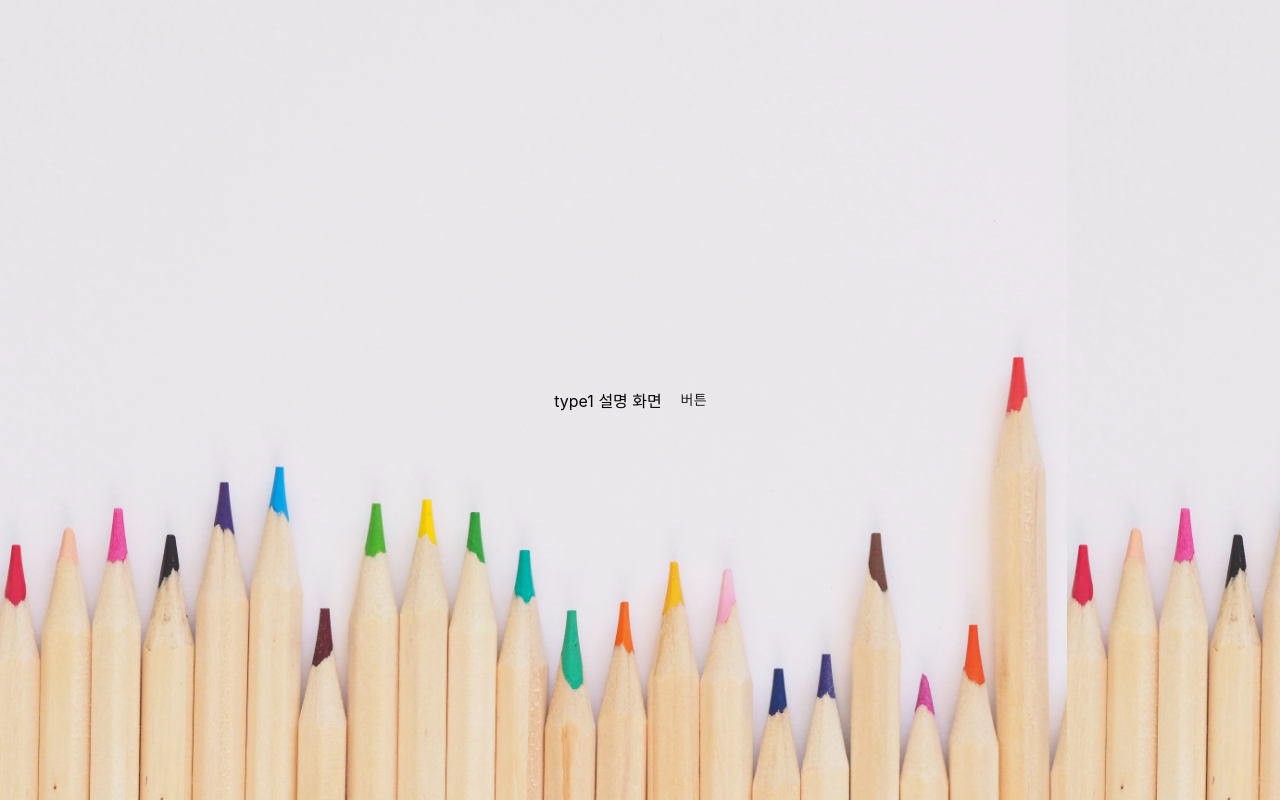
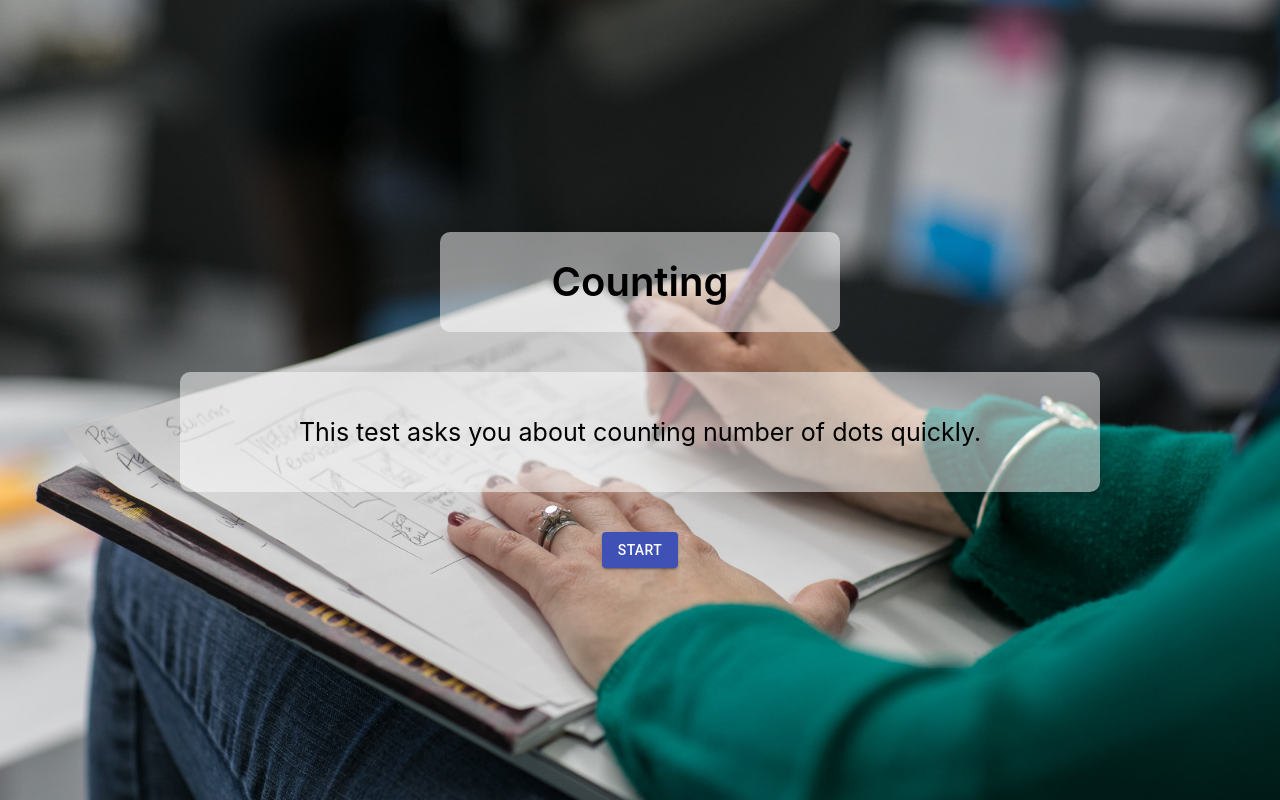
Before and after one commit to rkd8923/dyscalculia, a React (Create React App) app: page /test in a window 1280 px wide. Built offline with nearby package versions, Linux system fonts and the light colour scheme.

Commit message:
description && title

```diff
--- a/src/components/ProblemLayoutV2.jsx
+++ b/src/components/ProblemLayoutV2.jsx
@@ -1,5 +1,5 @@
 import bg from "assets/images/background/exam.jpg";
-import React, { useEffect, useMemo, useState } from "react";
+import React, { useMemo, useState } from "react";
 import { useDispatch } from "react-redux";
 import { setResult } from "store/test";
 import styled from "styled-components";
@@ -13,28 +13,37 @@ import CountingDots from "./problems/CountingDots";
 import Memorization from "./problems/Memorization";
 import SubSquares from "./problems/SubSquares";
 
-function ProblemLayoutV2({ type, count, next }) {
+function ProblemLayoutV2({ type, count, next, allCount }) {
   const dispatch = useDispatch();
   const [answer, setAnswer] = useState("");
   const [inputAnswer, setInputAnswer] = useState("");
+  const [title, setTitle] = useState("");
 
   const ProblemComponent = useMemo(() => {
     if (count < 0) return null;
     const problemComponents = {
       type1: [
-        <CountingDots colorCount={1} setAnswer={setAnswer} />,
-        <CountingDots colorCount={2} setAnswer={setAnswer} />,
+        <CountingDots
+          colorCount={1}
+          setAnswer={setAnswer}
+          setTitle={setTitle}
+        />,
+        <CountingDots
+          colorCount={2}
+          setAnswer={setAnswer}
+          setTitle={setTitle}
+        />,
       ],
       type2: [
-        <ComparisonDots setAnswer={setAnswer} />,
-        <ComparisonNumbers setAnswer={setAnswer} />,
+        <ComparisonDots setAnswer={setAnswer} setTitle={setTitle} />,
+        <ComparisonNumbers setAnswer={setAnswer} setTitle={setTitle} />,
       ],
       type3: [
-        <AddDots setAnswer={setAnswer} />,
-        <AddSquares setAnswer={setAnswer} />,
-        <SubSquares setAnswer={setAnswer} />,
+        <AddDots setAnswer={setAnswer} setTitle={setTitle} />,
+        <AddSquares setAnswer={setAnswer} setTitle={setTitle} />,
+        <SubSquares setAnswer={setAnswer} setTitle={setTitle} />,
       ],
-      type4: [<Memorization setAnswer={setAnswer} />],
+      type4: [<Memorization setAnswer={setAnswer} setTitle={setTitle} />],
     };
     const componentNumber = getRandomInt(0, problemComponents[type].length);
 
@@ -48,12 +57,9 @@ function ProblemLayoutV2({ type, count, next }) {
     next();
   }
 
-  useEffect(() => {
-    console.log(answer);
-  }, [answer]);
-
   return (
     <ProblemWrapper>
+      <Title>{allCount + ". " + title}</Title>
       <ProblemComponent />
       <AnswerInput
         inputAnswer={inputAnswer}
@@ -74,5 +80,10 @@ const ProblemWrapper = styled.div`
   width: 100%;
   height: 100vh;
   background-image: url(${bg});
-  background-size: contain;
+  background-size: cover;
 `;
+
+const Title = styled.span`
+  font-size: 40px;
+  font-weight: 600;
+`;
--- a/src/components/TypeDescription.jsx
+++ b/src/components/TypeDescription.jsx
@@ -1,22 +1,67 @@
 import { Button } from "@material-ui/core";
-import bg from "assets/images/background/exam.jpg";
+import bg from "assets/images/background/type-description.jpg";
 import React from "react";
 import styled from "styled-components";
+import { typeText1, typeText2, typeText3, typeText4 } from "utils/text";
 
 export default function TypeDescription({ type, next }) {
+  const title = {
+    type1: "Counting",
+    type2: "Comparison",
+    type3: "Arithmetic",
+    type4: "Memorization",
+  };
+  const text = {
+    type1: typeText1,
+    type2: typeText2,
+    type3: typeText3,
+    type4: typeText4,
+  };
   return (
     <ProblemWrapper>
-      <div>{type} 설명 화면</div>
-      <Button onClick={next}>버튼</Button>
+      <Title>{title[type]}</Title>
+      <Text>{text[type]}</Text>
+      <Button variant="contained" color="primary" onClick={next}>
+        start
+      </Button>
     </ProblemWrapper>
   );
 }
 const ProblemWrapper = styled.div`
   display: flex;
+  flex-direction: column;
   align-items: center;
   justify-content: center;
   width: 100%;
   height: 100vh;
   background-image: url(${bg});
-  background-size: contain;
+  background-size: cover;
 `;
+
+const Title = styled.span`
+  display: flex;
+  flex-direction: column;
+  align-items: center;
+  justify-content: center;
+  width: 400px;
+  height: 100px;
+  background-color: rgba(255, 255, 255, 0.5);
+  font-size: 40px;
+  font-weight: 600;
+  border-radius: 10px;
+  margin-bottom: 40px;
+`;
+
+const Text = styled.div`
+  display: flex;
+  flex-direction: column;
+  align-items: center;
+  justify-content: center;
+  width: 900px;
+  height: 100px;
+  background-color: rgba(255, 255, 255, 0.5);
+  font-size: 25px;
+  border-radius: 10px;
+  padding: 10px;
+  margin-bottom: 40px;
+`;
--- a/src/components/problems/AddDots.jsx
+++ b/src/components/problems/AddDots.jsx
@@ -3,16 +3,16 @@ import { Circle, Layer, Stage } from "react-konva";
 import styled from "styled-components";
 import { getRandomCoord, getRandomInt } from "utils/utils";
 
-export default function AddDots({ setAnswer }) {
+export default function AddDots({ setAnswer, setTitle }) {
   const [dotList1, setDotList1] = useState({});
   const [dotList2, setDotList2] = useState({});
 
   useEffect(() => {
-    if (!setAnswer) return;
+    if (!setAnswer || !setTitle) return;
     const number1 = getRandomInt(1, 9);
     const number2 = getRandomInt(1, 9);
+    setTitle("How many Dots?");
     setAnswer(number1 + number2);
-
     for (let i = 0; i < number1; i++) {
       const coord = getRandomCoord(300, 300, 15);
       const key = "blue" + i;
@@ -47,7 +47,7 @@ export default function AddDots({ setAnswer }) {
         ),
       }));
     }
-  }, [setAnswer]);
+  }, [setAnswer, setTitle]);
 
   return (
     <Container>
--- a/src/components/problems/AddSquares.jsx
+++ b/src/components/problems/AddSquares.jsx
@@ -3,18 +3,19 @@ import { Layer, Line, Rect, Stage, Text } from "react-konva";
 import styled from "styled-components";
 import { getRandomInt } from "utils/utils";
 
-export default function AddSquares({ setAnswer }) {
+export default function AddSquares({ setAnswer, setTitle }) {
   const [number1, setNumber1] = useState(0);
   const [number2, setNumber2] = useState(0);
 
   useEffect(() => {
-    if (!setAnswer) return;
+    if (!setAnswer || !setTitle) return;
     const n1 = getRandomInt(1, 9);
     const n2 = getRandomInt(1, 9);
+    setTitle("How many Dots?");
     setNumber1(n1);
     setNumber2(n2);
     setAnswer(n1 + n2);
-  }, [setAnswer]);
+  }, [setAnswer, setTitle]);
 
   const redRect = [
     { x: 330, y: 44, v: 1 <= number1 },
@@ -172,7 +173,7 @@ export default function AddSquares({ setAnswer }) {
               x={x}
               y={y}
               visible={v}
-              key={"react"}
+              key={"red" + x + y}
             />
           ))}
           {blueRect.map(({ x, y, v }) => (
@@ -183,7 +184,7 @@ export default function AddSquares({ setAnswer }) {
               x={x}
               y={y}
               visible={v}
-              key={"react"}
+              key={"blue" + x + y}
             />
           ))}
           {resultRect.map(({ x, y, v, c }) => (
--- a/src/components/problems/ComparisonDots.jsx
+++ b/src/components/problems/ComparisonDots.jsx
@@ -3,12 +3,14 @@ import { Circle, Layer, Stage } from "react-konva";
 import styled from "styled-components";
 import { getRandomCoord, getRandomInt } from "utils/utils";
 
-export default function ComparisonDots({ setAnswer }) {
+export default function ComparisonDots({ setAnswer, setTitle }) {
   const [dotList1, setDotList1] = useState({});
   const [dotList2, setDotList2] = useState({});
 
   useEffect(() => {
-    if (!setAnswer) return;
+    if (!setAnswer || !setTitle) return;
+    setTitle("Which one has more dots? Please enter 1 or 2.");
+
     const number1 = getRandomInt(2, 12);
     let number2 = getRandomInt(1, 12);
     number2 = number1 === number2 ? number1 - 1 : number2;
@@ -48,7 +50,7 @@ export default function ComparisonDots({ setAnswer }) {
         ),
       }));
     }
-  }, [setAnswer]);
+  }, [setAnswer, setTitle]);
 
   return (
     <Container>
--- a/src/components/problems/ComparisonNumbers.jsx
+++ b/src/components/problems/ComparisonNumbers.jsx
@@ -3,19 +3,20 @@ import { Layer, Stage, Text } from "react-konva";
 import styled from "styled-components";
 import { getRandomInt } from "utils/utils";
 
-export default function ComparisonNumbers({ setAnswer }) {
+export default function ComparisonNumbers({ setAnswer, setTitle }) {
   const [number1, setNumber1] = useState(0);
   const [number2, setNumber2] = useState(0);
 
   useEffect(() => {
-    if (!setAnswer) return;
+    if (!setAnswer || !setTitle) return;
+    setTitle("Which number is larger?");
     const n1 = getRandomInt(1, 10);
     let n2 = getRandomInt(0, 10);
     n2 = n1 === n2 ? n1 - 1 : n2;
     setNumber1(n1);
     setNumber2(n2);
     setAnswer(n1 > n2 ? n1 : n2);
-  }, [setAnswer]);
+  }, [setAnswer, setTitle]);
 
   return (
     <Wrapper>
--- a/src/components/problems/CountingDots.jsx
+++ b/src/components/problems/CountingDots.jsx
@@ -3,11 +3,12 @@ import { Circle, Layer, Stage } from "react-konva";
 import styled from "styled-components";
 import { getRandomCoord, getRandomInt } from "utils/utils";
 
-function CountingDots({ colorCount, setAnswer }) {
+function CountingDots({ colorCount, setAnswer, setTitle }) {
   const [dotList, setDotList] = useState({});
 
   useEffect(() => {
-    if (!colorCount || colorCount < 1 || !setAnswer) return;
+    if (!colorCount || colorCount < 1 || !setAnswer || !setTitle) return;
+    setTitle(`How many ${colorCount > 1 ? "blue" : ""} DOTS are there?`);
     const colorList = ["blue", "red", "green"];
     for (let i = 0; i < colorCount; i++) {
       const color = colorList[i];
@@ -31,7 +32,7 @@ function CountingDots({ colorCount, setAnswer }) {
         }));
       }
     }
-  }, [colorCount, setAnswer]);
+  }, [colorCount, setAnswer, setTitle]);
 
   return (
     <Wrapper>
--- a/src/components/problems/SubSquares.jsx
+++ b/src/components/problems/SubSquares.jsx
@@ -3,18 +3,20 @@ import { Layer, Line, Rect, Stage, Text } from "react-konva";
 import styled from "styled-components";
 import { getRandomInt } from "utils/utils";
 
-export default function SubSquares({ setAnswer }) {
+export default function SubSquares({ setAnswer, setTitle }) {
   const [number1, setNumber1] = useState(0);
   const [number2, setNumber2] = useState(0);
 
   useEffect(() => {
-    if (!setAnswer) return;
+    if (!setAnswer || !setTitle) return;
     const n1 = getRandomInt(2, 9);
     const n2 = getRandomInt(1, n1);
+    setTitle("How many Dots?");
+
     setNumber1(n1);
     setNumber2(n2);
     setAnswer(n1 - n2);
-  }, [setAnswer]);
+  }, [setAnswer, setTitle]);
 
   const redRect = [
     { x: 330, y: 44, v: 1 <= number1 },
--- a/src/pages/Test.jsx
+++ b/src/pages/Test.jsx
@@ -9,8 +9,10 @@ export default function Test({ history }) {
   const [type, setType] = useState(0);
   const [count, setCount] = useState(-1);
   const [isEnd, setIsEnd] = useState(false);
+  const [allCount, setAllCount] = useState(1);
 
   function goToNextProblem() {
+    setAllCount((prev) => prev + 1);
     if (count >= 9 && type >= 3) {
       setIsEnd(true);
     } else if (count >= 9) {
@@ -35,6 +37,7 @@ export default function Test({ history }) {
           type={typeList[type]}
           count={count}
           next={goToNextProblem}
+          allCount={allCount}
         />
       )}
     </>
--- a/src/utils/text.js
+++ b/src/utils/text.js
@@ -3,3 +3,12 @@ export const definition1 =
 export const definition2 =
   "Mathematics difficulties are best thought of as a continuum, not a distinct category, and they have many causal factors. Dyscalculia falls at one end of the spectrum and will be distinguishable from other maths issues due to the severity of difficulties with number sense, including subitising, symbolic and non-symbolic magnitude comparison, and ordering. It can occur singly but often co-occurs with other specific learning difficulties, mathematics anxiety and medical conditions. ";
 export const definition3 = "BDA/SASC (2019)";
+
+export const typeText1 =
+  "This test asks you about counting number of dots quickly.";
+export const typeText2 =
+  "This test asks you about counting number of dots quickly.";
+export const typeText3 =
+  "This test asks you about counting number of dots quickly.";
+export const typeText4 =
+  "This test asks you about counting number of dots quickly.";
```
Also changed, not shown: src/components/ProblemLayout.jsx (deleted, +0 -57 lines), src/components/problems/Memorization.jsx (+13 -5 lines), src/assets/images/background/type-description.jpg (added).
